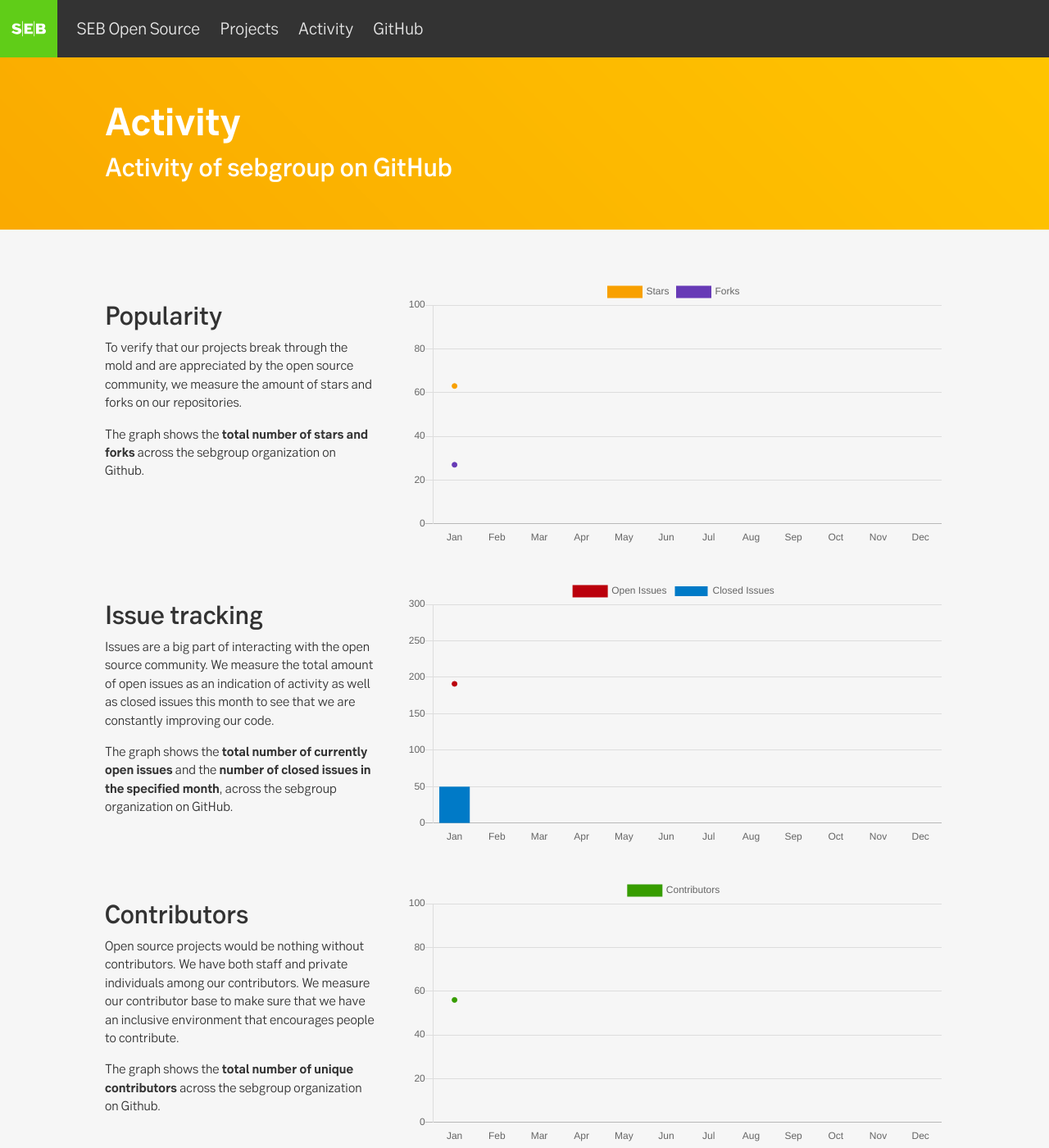
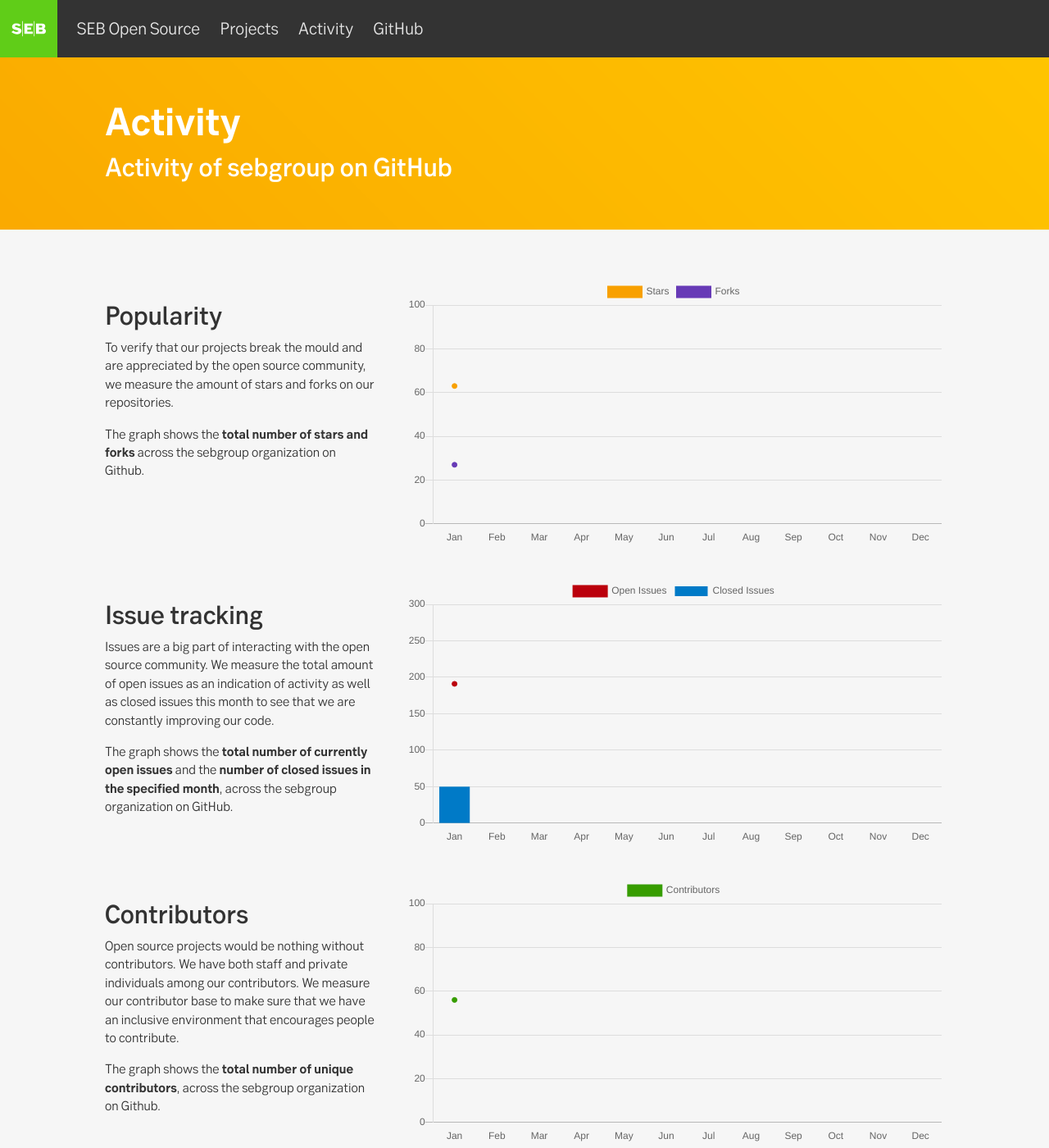
Before and after one commit to seb-oss/sebgroup.github.io, a Jekyll site: the page built from activity.html, in a window 1280 px wide and 1400 px high. Shown: the whole window at 82% size. Built offline with Jekyll 4.4.1, drawn with Linux system fonts in a browser that asks for light colours; nearby versions of some CDN libraries; some of the changed text lies outside the part shown.

Commit message:
Feat/improve wording (#8)
* chore: correct idiom

* chore: use commas

* chore: involve kubernetes in text

* chore: change wording in activity text

```diff
--- a/_data/index-sections.yml
+++ b/_data/index-sections.yml
@@ -7,14 +7,14 @@
 
 explore-projects:
   intro: 'Explore projects'
-  text: 'Our open source projects range from frontend tools and gadgets, to deployment operators and more. We continuously evaluate what is suitable to open source. By using and contributing to our projects, you help us maintain relevant and evolving projects.'
+  text: 'Our open source projects range from frontend tools and gadgets, to Kubernetes operators and more. We continuously evaluate what is suitable to open source. By using and contributing to our projects, you help us maintain relevant and evolving projects.'
   buttonText: 'View all projects'
   buttonURL: '/projects.html'
   image: containers
 
 activity:
   intro: 'Activity'
-  text: 'To track the progress of our open source community, we have set up a page just for metrics and KPIs. We use this to evaluate our progress and see if we need to make any adjustments on our journey. It is of course open source and you are free to take a look.'
+  text: 'To track the progress of our open source community, we have set up a page for metrics and KPIs. We use this to evaluate our progress and see if we need to make any adjustments on our journey.'
   buttonText: 'See activity'
   buttonURL: '/activity.html'
   image: datacenter
--- a/activity.html
+++ b/activity.html
@@ -10,7 +10,7 @@
 <div class="activity-section">
     <div class="activity-text-section">
         <h2>Popularity</h2>
-        <p>To verify that our projects break through the mold and are appreciated by the open source community, we measure the amount of stars and forks on our repositories.</p>
+        <p>To verify that our projects break the mould and are appreciated by the open source community, we measure the amount of stars and forks on our repositories.</p>
         <p>The graph shows the <b>total number of stars and forks</b> across the sebgroup organization on Github.</p>
     </div>
     <div class="activity-canvas-wrapper">
@@ -37,7 +37,7 @@
     <div class="activity-text-section">
         <h2>Contributors</h2>
         <p>Open source projects would be nothing without contributors. We have both staff and private individuals among our contributors. We measure our contributor base to make sure that we have an inclusive environment that encourages people to contribute.</p>
-        <p>The graph shows the <b>total number of unique contributors</b> across the sebgroup organization on Github.</p>
+        <p>The graph shows the <b>total number of unique contributors</b>, across the sebgroup organization on Github.</p>
     </div>
     <div class="activity-canvas-wrapper">
         <div class="responsive-chart">
@@ -50,7 +50,7 @@
     <div class="activity-text-section">
         <h2>Vitality</h2>
         <p>Most importantly, we need to make sure that there's activity in our projects and that it's not just a collection of skeletons.</p>
-        <p>The graph shows the <b>total number of repositories that have had new code or issues added during the last month</b> across the sebgroup organization on GitHub.</p>
+        <p>The graph shows the <b>total number of repositories that have had new code or issues added during the last month</b>, across the sebgroup organization on GitHub.</p>
     </div>
     <div class="activity-canvas-wrapper">
         <div class="responsive-chart">
```
